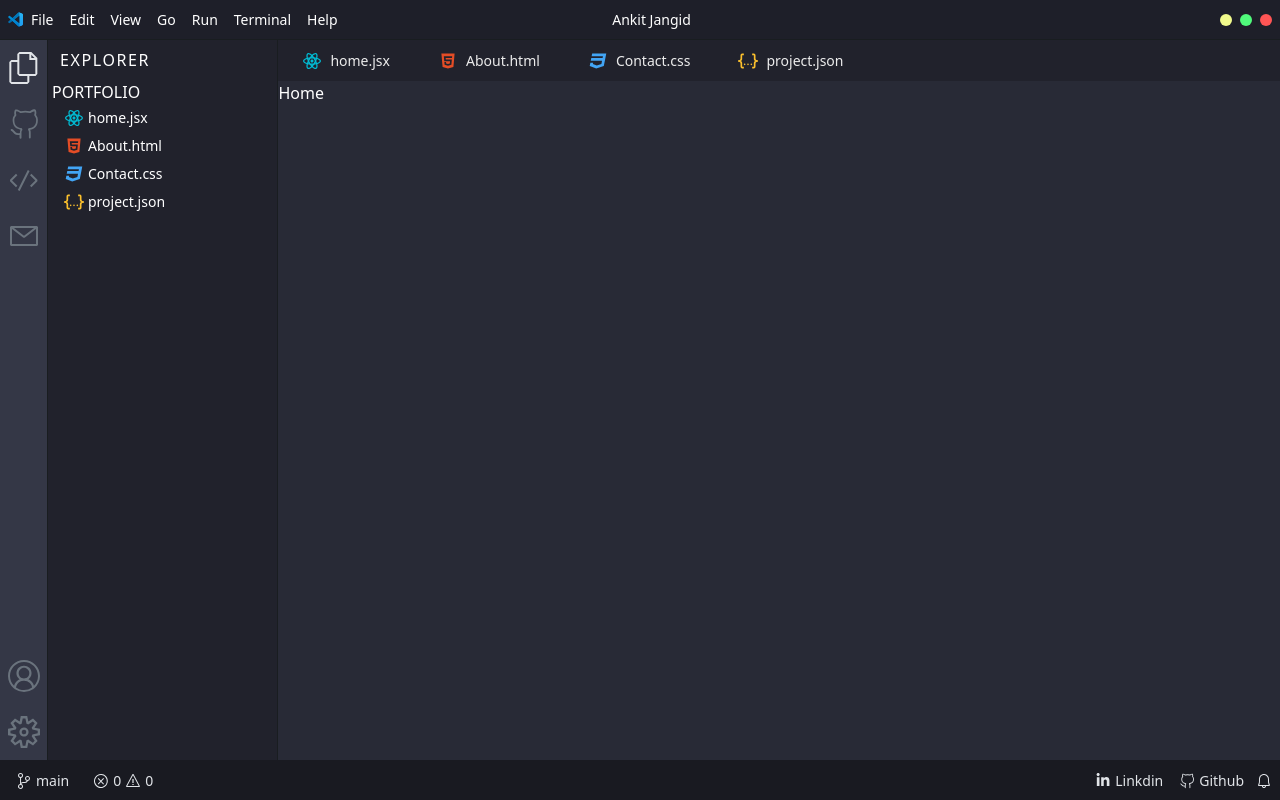
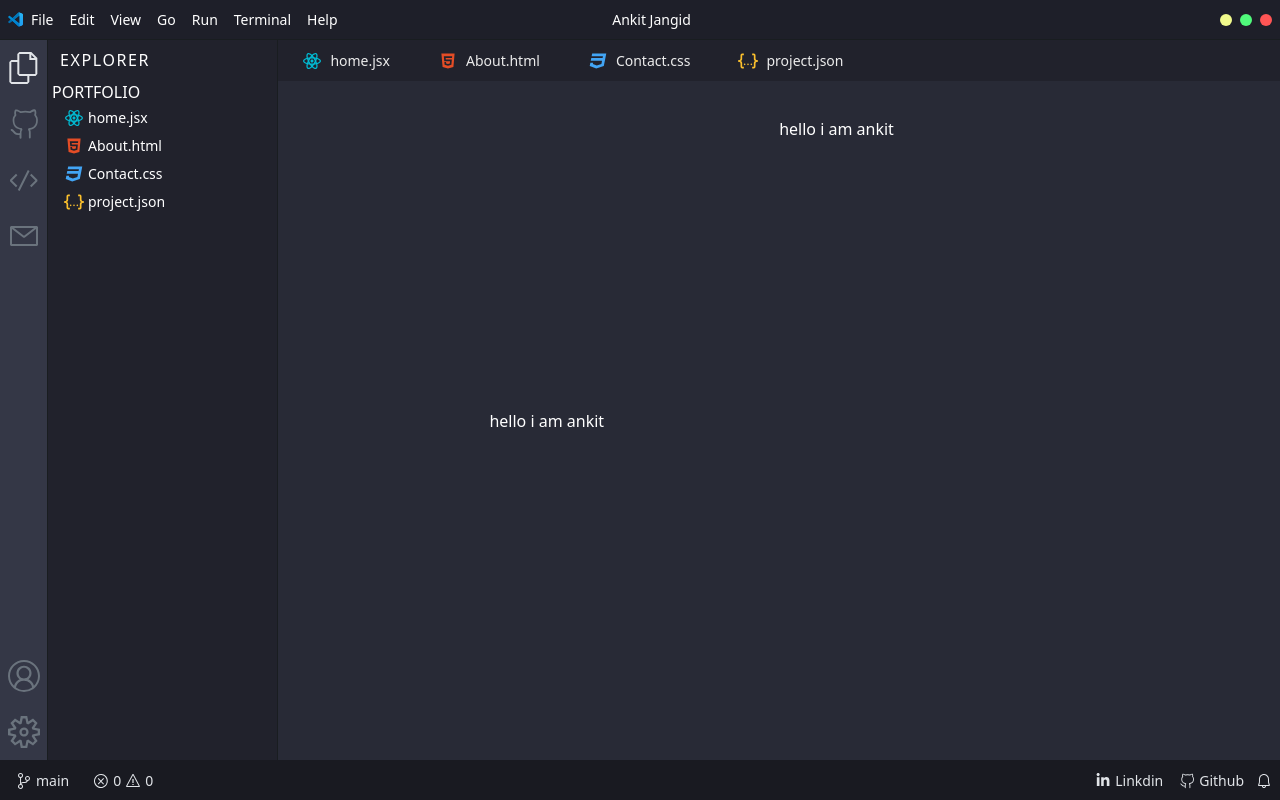
Before and after one commit to ankitjangidx/portfolio, a React (Vite) app: page / in a window 1280 px wide. Built offline with nearby package versions, Linux system fonts and the light colour scheme.

Commit message:
added link to sidebar

```diff
--- a/src/pages/Home.jsx
+++ b/src/pages/Home.jsx
@@ -1,7 +1,13 @@
 import React from 'react'
 
 function Home() {
-  return <div className="bg-[#282a36] h-full text-white">Home</div>;
+  return <div className="bg-[#282a36] h-full text-white">
+    <div className="flex p-9 w-full h-full">
+      <div className='w-1/2 flex items-center justify-center'>hello i am ankit </div>
+      <div className='w-1/2'>hello i am ankit </div>
+
+    </div>
+  </div>;
 }
 
 export default Home
```
Also changed, not shown: src/Components/Sidebarl.jsx (+21 -3 lines).
